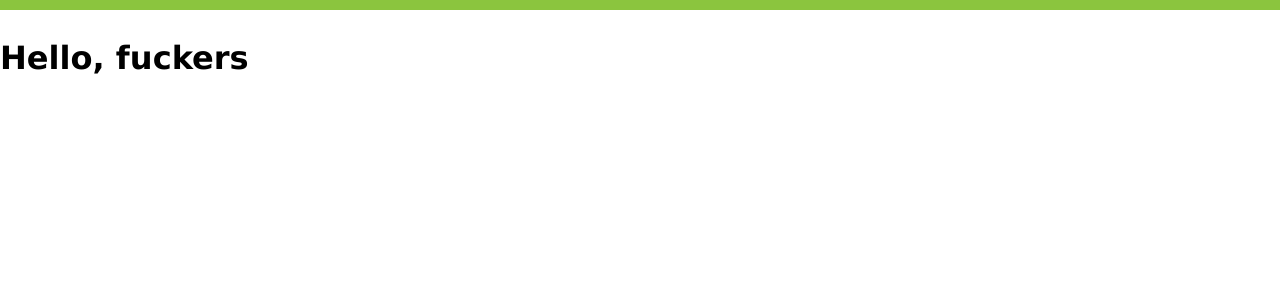
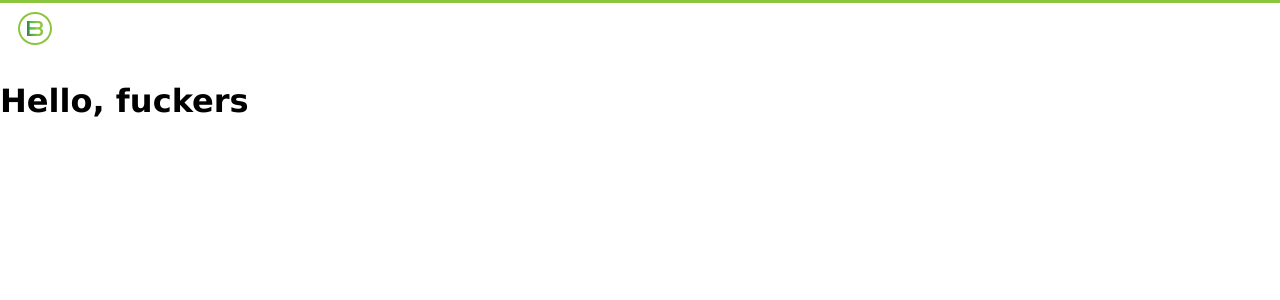
Before and after one commit to marbiano/bahn, a Jekyll site: the page built from index.html, in a window 1280 px wide. Shown: the top 300 px of the page. Built offline with Jekyll 4.4.1, drawn with Linux system fonts in a browser that asks for light colours; Markdown is read by kramdown in place of the engine named in the settings; a style sheet for code colours, icons or effects is not loaded.

Commit message:
Updated header

```diff
--- a/_layouts/default.html
+++ b/_layouts/default.html
@@ -30,7 +30,7 @@ WebFontConfig = { fontdeck: { id: '27172' } };
 <body>
 <div class="site">
   <div class="title">
-    <a href="/"><img src="images/logo.png" width="30" height="29" alt="Bahn" /></a>
+    <a href="/"><img src="images/logo-small.png" width="16" height="15" alt="Bahn" /></a>
   </div>
 
   {{ content }}
--- a/css/screen.css
+++ b/css/screen.css
@@ -69,35 +69,48 @@ html {
   line-height: 1.5em;
 }
 
-/* line 38, ../sass/screen.scss */
+/* line 39, ../sass/screen.scss */
 body {
   font-family: "Din Text Pro Light", Verdana, sans-serif;
   font-size-adjust: 0.5;
   font-weight: 200;
   font-style: normal;
+  border-top: 3px solid #8bc53e;
 }
 
-/* line 43, ../sass/screen.scss */
-.title a {
-  display: block;
-  border-top: 10px solid #8bc53e;
-}
 /* line 44, ../sass/screen.scss */
-.title a img {
-  display: none;
-}
-
-/* line 52, ../sass/screen.scss */
 .post {
   padding: 0 1em 0 1em;
 }
 
+/* line 48, ../sass/screen.scss */
+.title {
+  padding-left: 1em;
+  padding-top: 0.5em;
+}
+/* line 51, ../sass/screen.scss */
+.title a {
+  display: inline-block;
+  padding: 0.4em;
+  border: 2px solid #8bc53e;
+  -webkit-border-radius: 50%;
+  -moz-border-radius: 50%;
+  -ms-border-radius: 50%;
+  -o-border-radius: 50%;
+  border-radius: 50%;
+}
 /* line 56, ../sass/screen.scss */
+.title a img {
+  display: block;
+  border: none;
+}
+
+/* line 64, ../sass/screen.scss */
 a {
   color: #8bc53e;
 }
 
-/* line 60, ../sass/screen.scss */
+/* line 68, ../sass/screen.scss */
 h1 {
   font-size: 1.94444em;
   line-height: 1.54286em;
@@ -110,7 +123,7 @@ h1 {
   margin-bottom: 0.38571em;
 }
 
-/* line 68, ../sass/screen.scss */
+/* line 76, ../sass/screen.scss */
 .author-date {
   margin-bottom: 1.5em;
   color: #ccc;
```
Also changed, not shown: images/logo-small.png (added).
